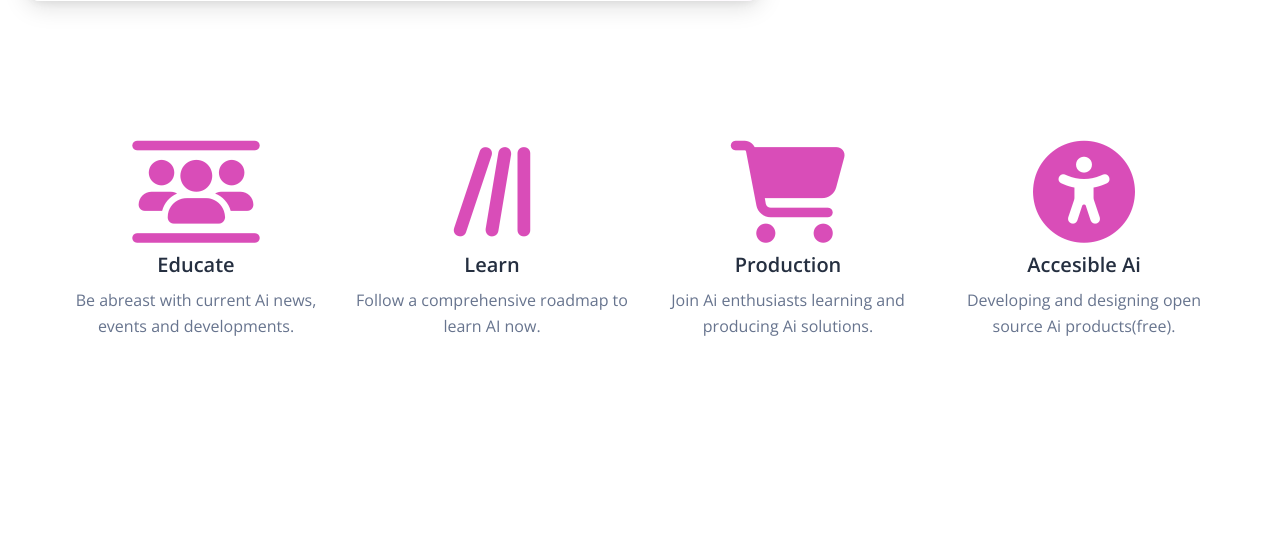
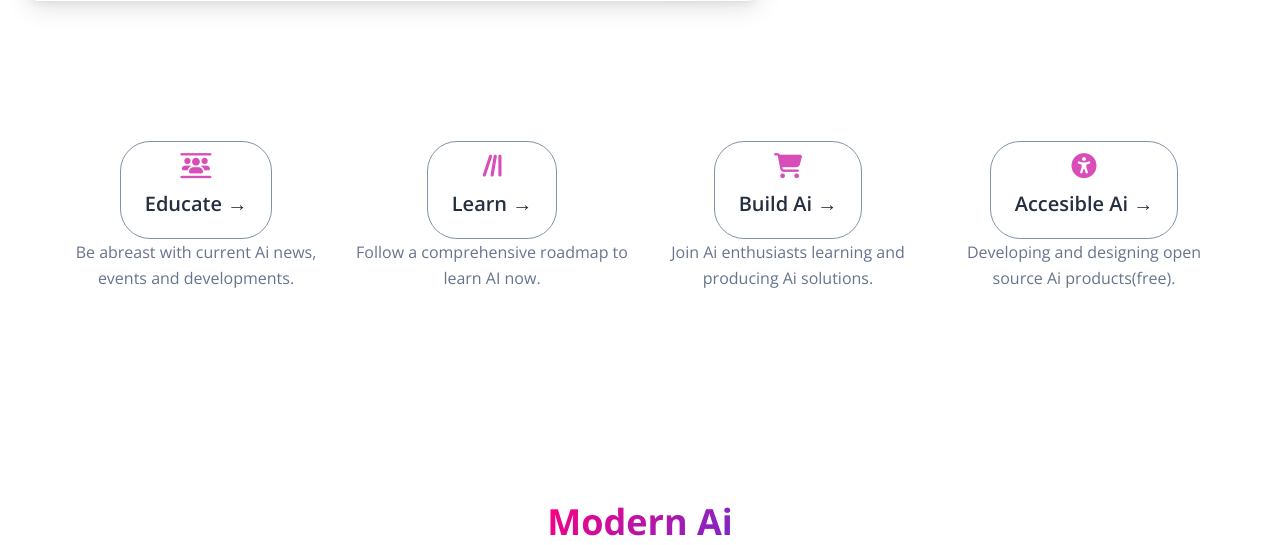
Before and after one commit to aienv/aien, a Flask app: page / in a window 1280 px wide. Shown: the part 647-1192 px from the top of the page. Run offline with Flask 3, Linux system fonts and the light colour scheme; some libraries are stand-ins or nearby versions.

Commit message:
Release 1.002

```diff
--- a/core/static/home.css
+++ b/core/static/home.css
@@ -1458,7 +1458,10 @@
   }
 }
 
+.infolink{
+  text-align: center;
+}
 .big-icon {
-  font-size: 102px;
+  font-size: 25px;
   color: #cb0c9ebb;
 }
--- a/core/templates/index.html
+++ b/core/templates/index.html
@@ -179,36 +179,37 @@
         />
         <section class="home-features">
           <div class="feature-card-container">
+            <div class="outline-gray-button-button button infolink">
             <i class="fa-solid fa-users-between-lines big-icon"></i>
-            <!--
-            <img
-              alt="image"
-              src="static/playground_assets/cube1.svg"
-              class="feature-card-image"
-            />
-            -->
-            <h5 class="feature-card-text HeadingThree"><span>Educate</span></h5>
+            <h5 class="feature-card-text HeadingThree"><span>Educate →</span></h5>
+            </div>
             <span class="feature-card-text1">
               <span>Be abreast with current Ai news, events and developments.</span>
             </span>
           </div>
           <div class="feature-card-container">
+            <div class="outline-gray-button-button button infolink">
             <i class="fa-solid fa-lines-leaning big-icon"></i>
-            <h5 class="feature-card-text HeadingThree"><span>Learn</span></h5>
+            <h5 class="feature-card-text HeadingThree"><span>Learn →</span></h5>
+            </div>
             <span class="feature-card-text1">
               <span>Follow a comprehensive roadmap to learn AI now.</span>
             </span>
           </div>
           <div class="feature-card-container">
+            <div class="outline-gray-button-button button infolink">
             <i class="fa-solid fa-cart-shopping big-icon"></i>
-            <h5 class="feature-card-text HeadingThree"><span>Production</span></h5>
+            <h5 class="feature-card-text HeadingThree"><span>Build Ai →</span></h5>
+            </div>
             <span class="feature-card-text1">
               <span>Join Ai enthusiasts learning and producing Ai solutions.</span>
             </span>
           </div>
           <div class="feature-card-container">
+            <div class="outline-gray-button-button button infolink">
             <i class="fa-solid fa-universal-access big-icon"></i>
-            <h5 class="feature-card-text HeadingThree"><span>Accesible Ai</span></h5>
+            <h5 class="feature-card-text HeadingThree"><span>Accesible Ai →</span></h5>
+            </div>
             <span class="feature-card-text1">
               <span>Developing and designing open source Ai products(free).</span>
             </span>
--- a/core/templates/join.html
+++ b/core/templates/join.html
@@ -105,7 +105,7 @@
                 <label class="profile-text22 Label">E-Mail</label>
                 <input
                   type="text"
-                  placeholder="What you love"
+                  placeholder="Email"
                   class="profile-textinput1 Small input"
                   id="email"
                   name="email"
@@ -113,7 +113,7 @@
                 <label class="profile-text21 Label">Phone</label>
                 <input
                   type="text"
-                  placeholder="Full Name"
+                  placeholder="Phone"
                   class="profile-textinput Small input"\
                   id="phone"
                   name="phone"
@@ -121,7 +121,7 @@
                 <label class="profile-text22 Label">Location</label>
                 <input
                   type="text"
-                  placeholder="What you love"
+                  placeholder="Location"
                   class="profile-textinput1 Small input"
                   id="location"
                   name="location"
```
Also changed, not shown: core/appdata/excel.py (added, +46 -0 lines).
